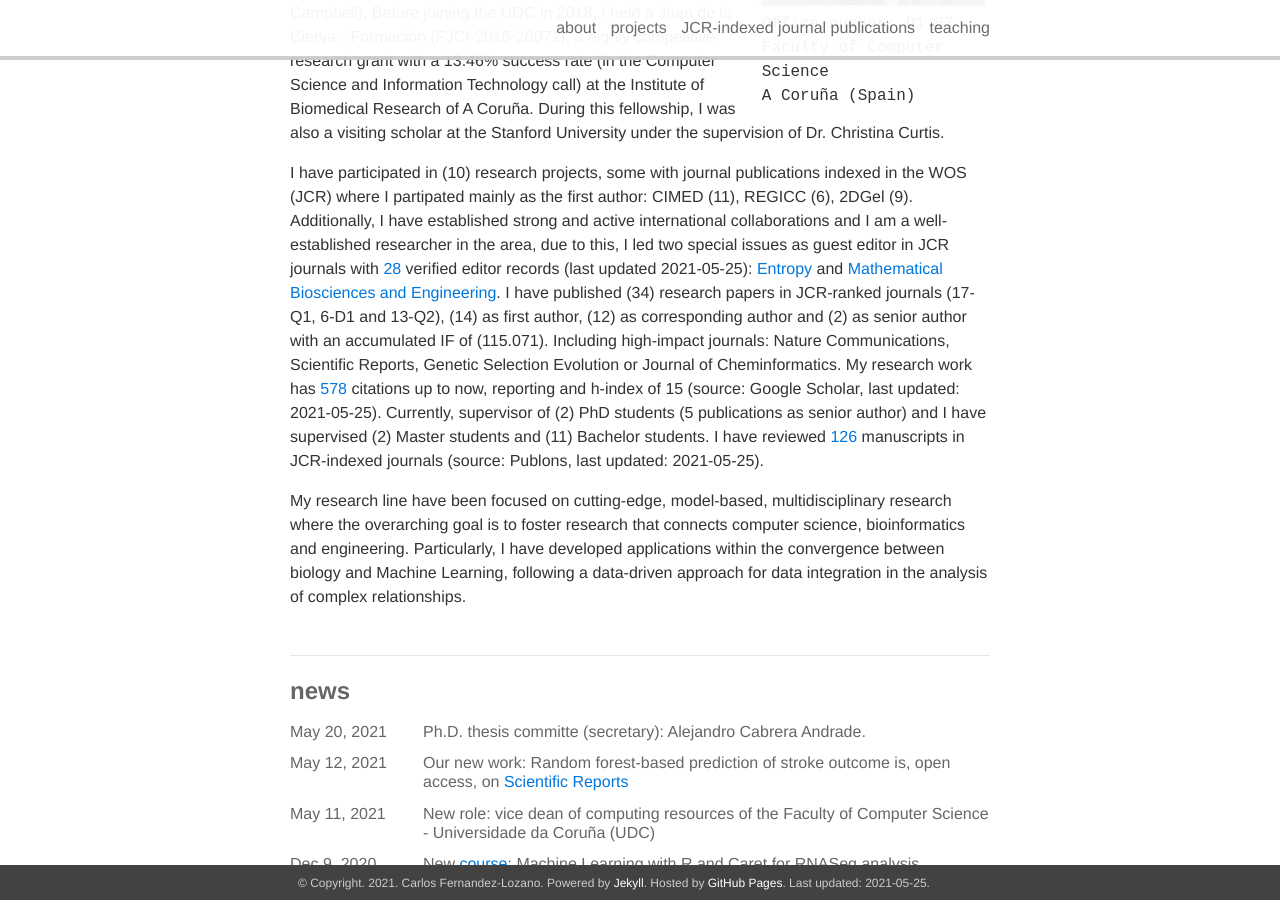
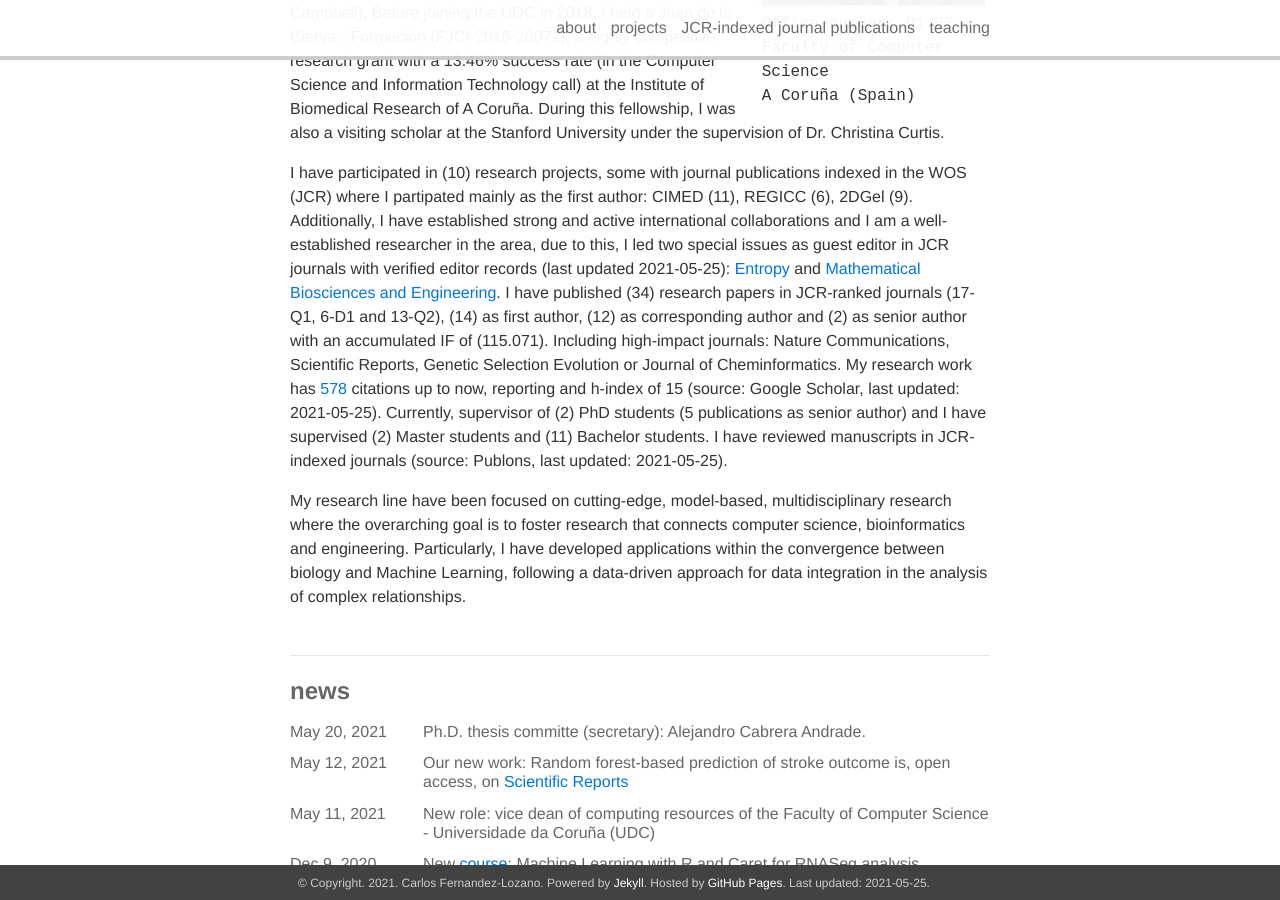
Before and after one commit to cafernandezlo/es_github_cafernandezlo, a Jekyll site: the page built from _pages/about.md, in a window 1280 px wide and 900 px high, scrolled down 440 px. Built offline with Jekyll 4.4.1, drawn with Linux system fonts in a browser that asks for light colours; nearby versions of some CDN libraries; some web fonts are replaced.

Commit message:
updated from publons

```diff
--- a/_config.yml
+++ b/_config.yml
@@ -14,8 +14,8 @@ baseurl: "/es_github_cafernandezlo"
 last_updated: 2021-05-25
 
 number_cites: 578
-number_reviews: 126
-number_editor: 28
+number_reviews:
+number_editor:
 hindex: 15
 total_jcr: 34
 total_q1: 17
```
